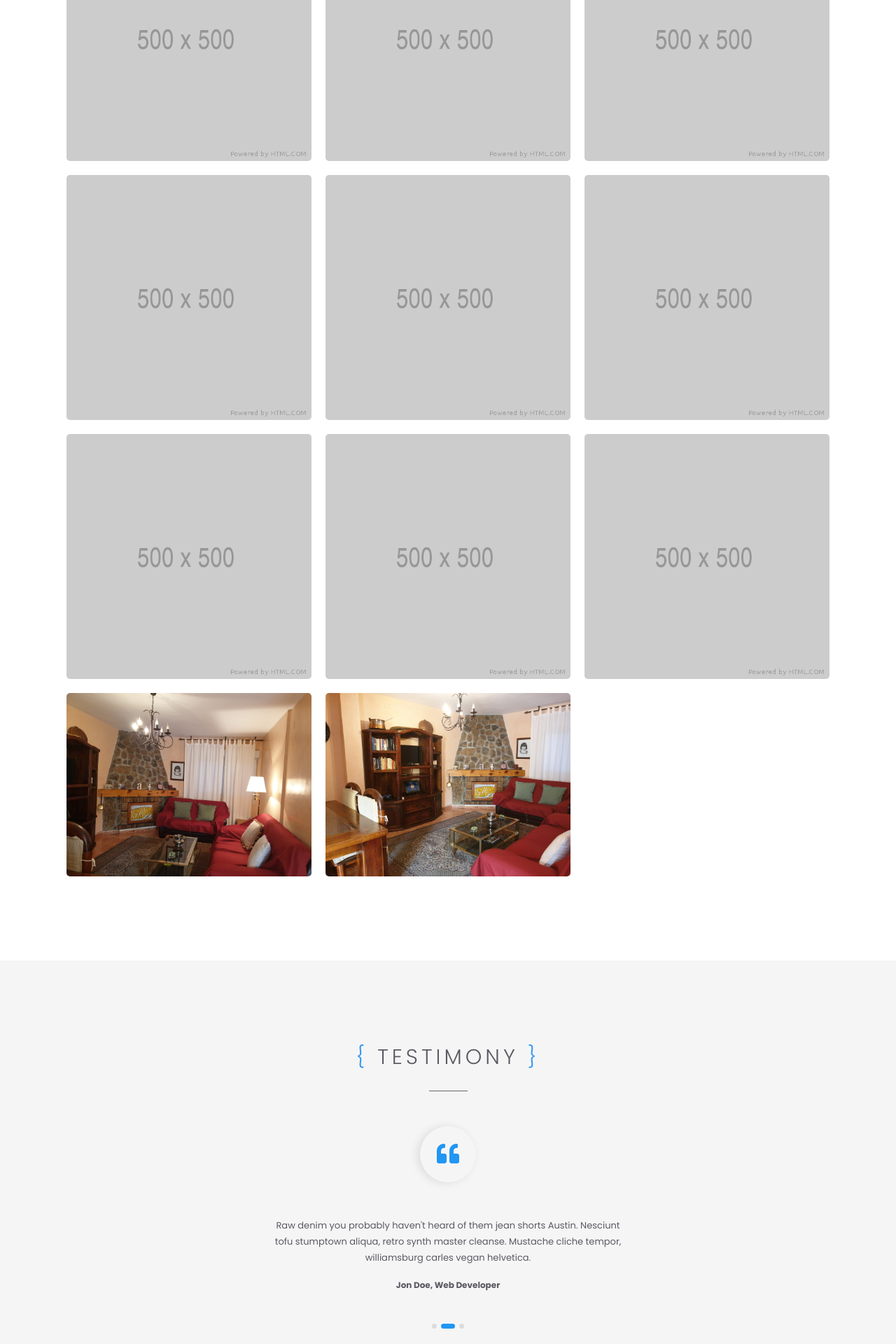
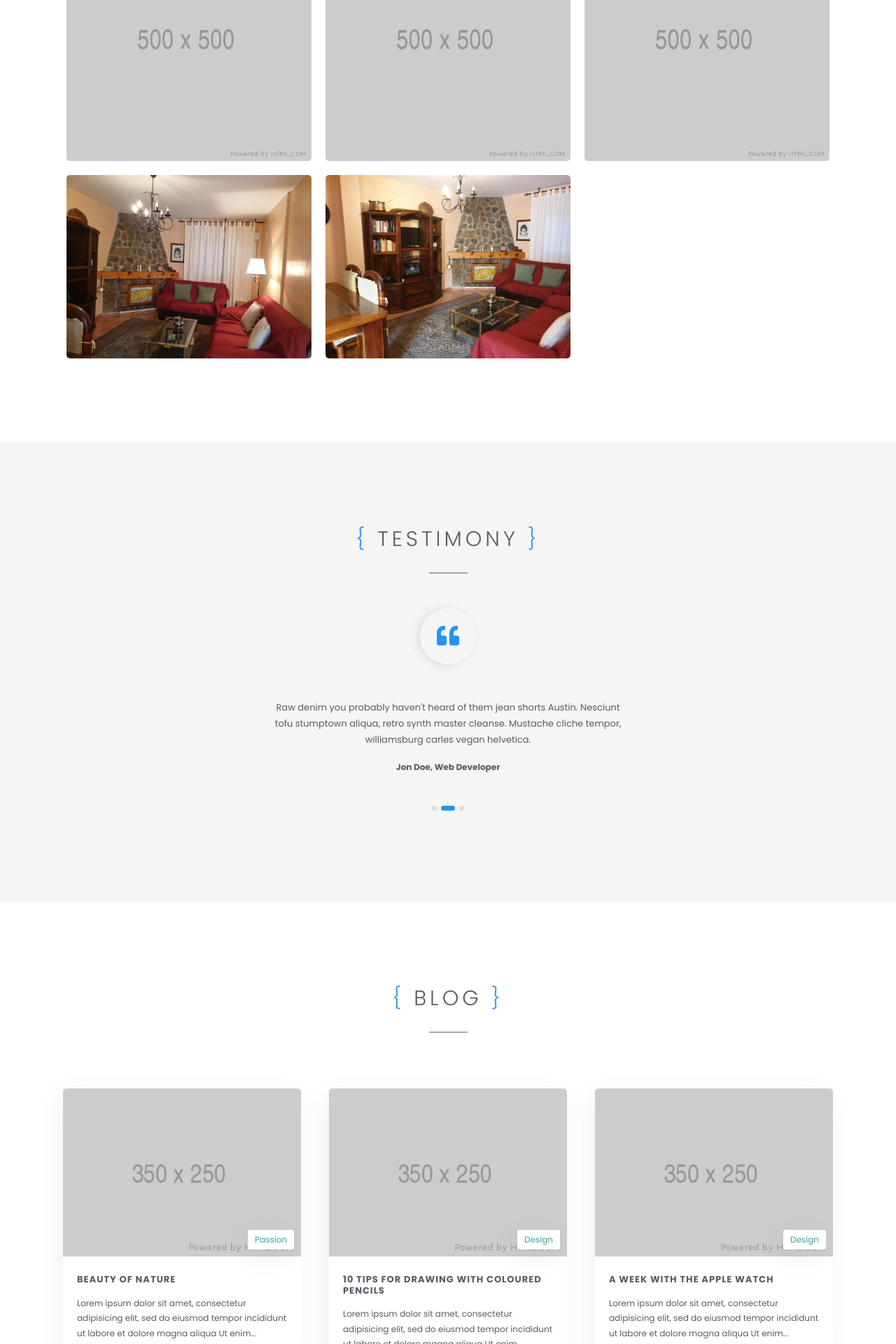
Before and after one commit to kecho05/elrincondealicia, a Jekyll site: the page built from index.html, in a window 1280 px wide. Shown: the part 3056-4976 px from the top of the page at 70% size. Built offline with Jekyll 4.4.1, drawn with Linux system fonts in a browser that asks for light colours.

Commit message:
Update index.html

```diff
--- a/index.html
+++ b/index.html
@@ -316,84 +316,6 @@
 
 			<ul class="list-items-container">
 
-				<li class="list-item" data-groups="all slideshow">
-					<figure>
-						<img src="{{site.baseurl}}/assets/images/p1-1.jpg" alt="p1">
-						<figcaption>
-							<a href="{{site.baseurl}}/assets/images/p1-1.jpg" class="simple-ajax-popup"></a>
-							<div class="caption-inner">
-								<h3 class="portfolio-item-title">Some work</h3>
-								<div class="portfolio-item-desc">Slideshow</div>
-							</div>
-						</figcaption>
-					</figure>
-				</li>
-
-				<li class="list-item" data-groups="all video">
-					<figure>
-						<img src="{{site.baseurl}}/assets/images/p2-2.jpg" alt="p2">
-						<figcaption>
-							<a href="{{site.baseurl}}/assets/images/p2-2.jpg" class="simple-ajax-popup"></a>
-							<div class="caption-inner">
-								<h3 class="portfolio-item-title">Some work</h3>
-								<div class="portfolio-item-desc">Video</div>
-							</div>
-						</figcaption>
-					</figure>
-				</li>
-
-				<li class="list-item" data-groups="all image">
-					<figure>
-						<img src="{{site.baseurl}}/assets/images/p3-3.jpg" alt="p3">
-						<figcaption>
-							<a href="{{site.baseurl}}/assets/images/p3-3.jpg" class="simple-ajax-popup"></a>
-							<div class="caption-inner">
-								<h3 class="portfolio-item-title">Some work</h3>
-								<div class="portfolio-item-desc">Image</div>
-							</div>
-						</figcaption>
-					</figure>
-				</li>
-
-				<li class="list-item" data-groups="all slideshow">
-					<figure>
-						<img src="{{site.baseurl}}/assets/images/p4-4.jpg" alt="p4">
-						<figcaption>
-							<a href="{{site.baseurl}}/assets/images/p4-4.jpg" class="simple-ajax-popup"></a>
-							<div class="caption-inner">
-								<h3 class="portfolio-item-title">Some work</h3>
-								<div class="portfolio-item-desc">Slideshow</div>
-							</div>
-						</figcaption>
-					</figure>
-				</li>
-
-				<li class="list-item" data-groups="all video">
-					<figure>
-						<img src="{{site.baseurl}}/assets/images/p5-5.jpg" alt="p5">
-						<figcaption>
-							<a href="{{site.baseurl}}/assets/images/p5-5.jpg" class="simple-ajax-popup"></a>
-							<div class="caption-inner">
-								<h3 class="portfolio-item-title">Some work</h3>
-								<div class="portfolio-item-desc">Video</div>
-							</div>
-						</figcaption>
-					</figure>
-				</li>
-
-				<li class="list-item" data-groups="all image">
-					<figure>
-						<img src="{{site.baseurl}}/assets/images/p6-6.jpg" alt="p6">
-						<figcaption>
-							<a href="{{site.baseurl}}/assets/images/p6-6.jpg" class="simple-ajax-popup"></a>
-							<div class="caption-inner">
-								<h3 class="portfolio-item-title">Some work</h3>
-								<div class="portfolio-item-desc">Image</div>
-							</div>
-						</figcaption>
-					</figure>
-				</li>
-
 				<li class="list-item" data-groups="all image">
 					<figure>
 						<img src="{{site.baseurl}}/assets/images/p7-7.jpg" alt="p6">
```
